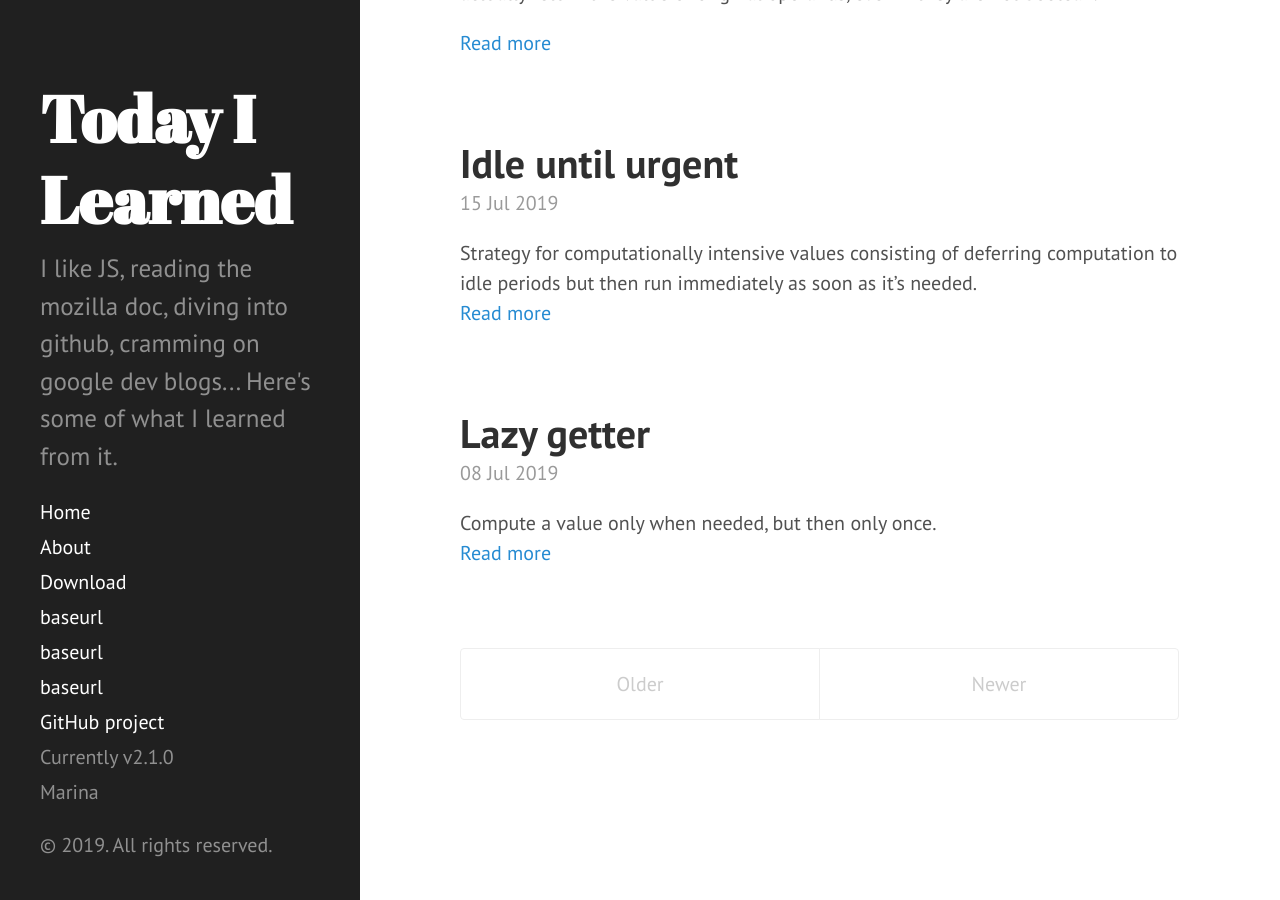
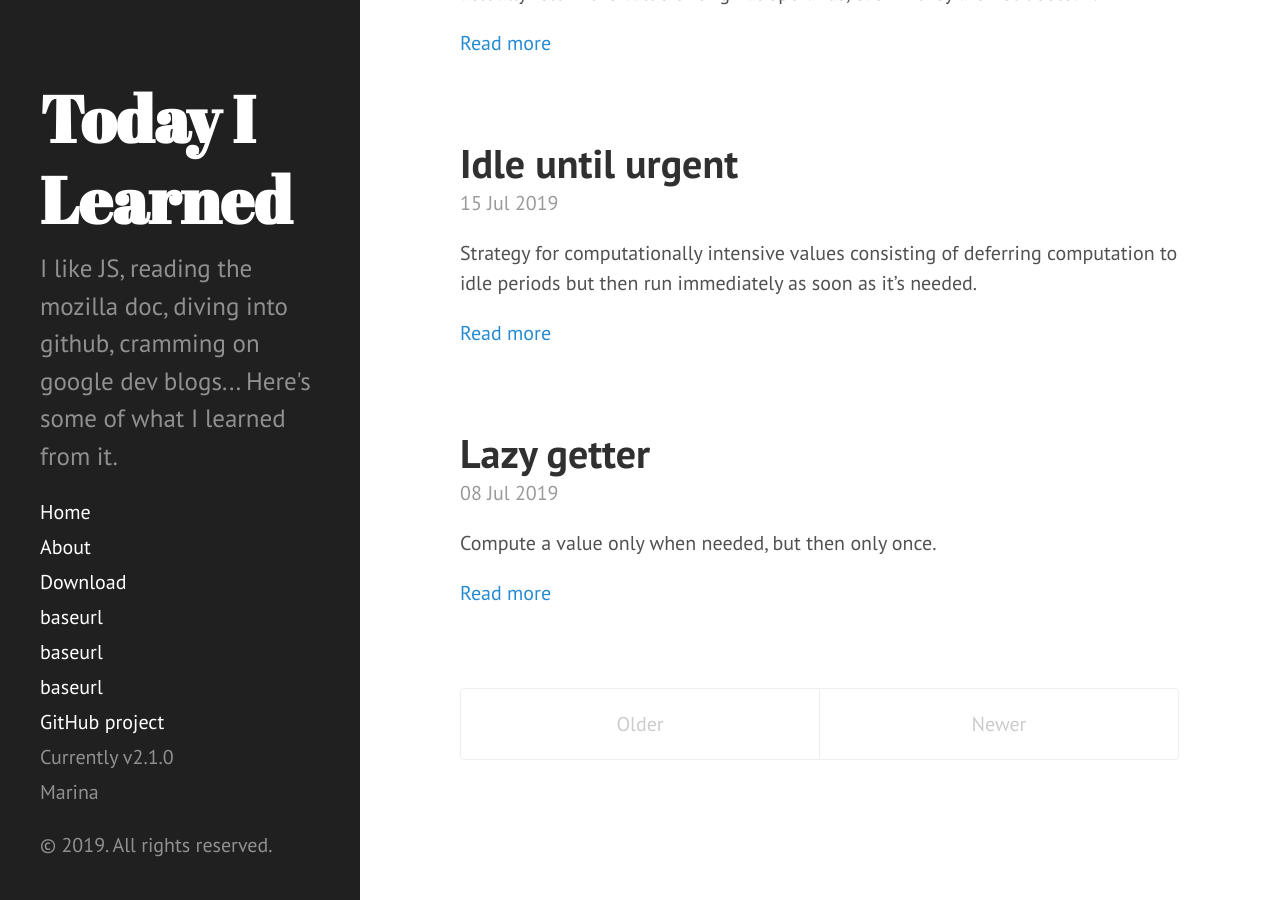
Before and after one commit to Sheraff/TIL, a Jekyll site: the page built from index.html, in a window 1280 px wide and 900 px high, scrolled down 522 px. Built offline with Jekyll 4.4.1, drawn with Linux system fonts in a browser that asks for light colours; the list of posts is cut into pages by our own code.

Commit message:
Update index.html

```diff
--- a/index.html
+++ b/index.html
@@ -12,7 +12,7 @@ title: Home
 
     <span class="post-date">{{ post.date | date_to_string }}</span>
 
-    {{ post.excerpt }}
+    <p>{{ post.excerpt }}
 
     <p><a href="{{ post.url }}">Read more</a>
   </div>
```
